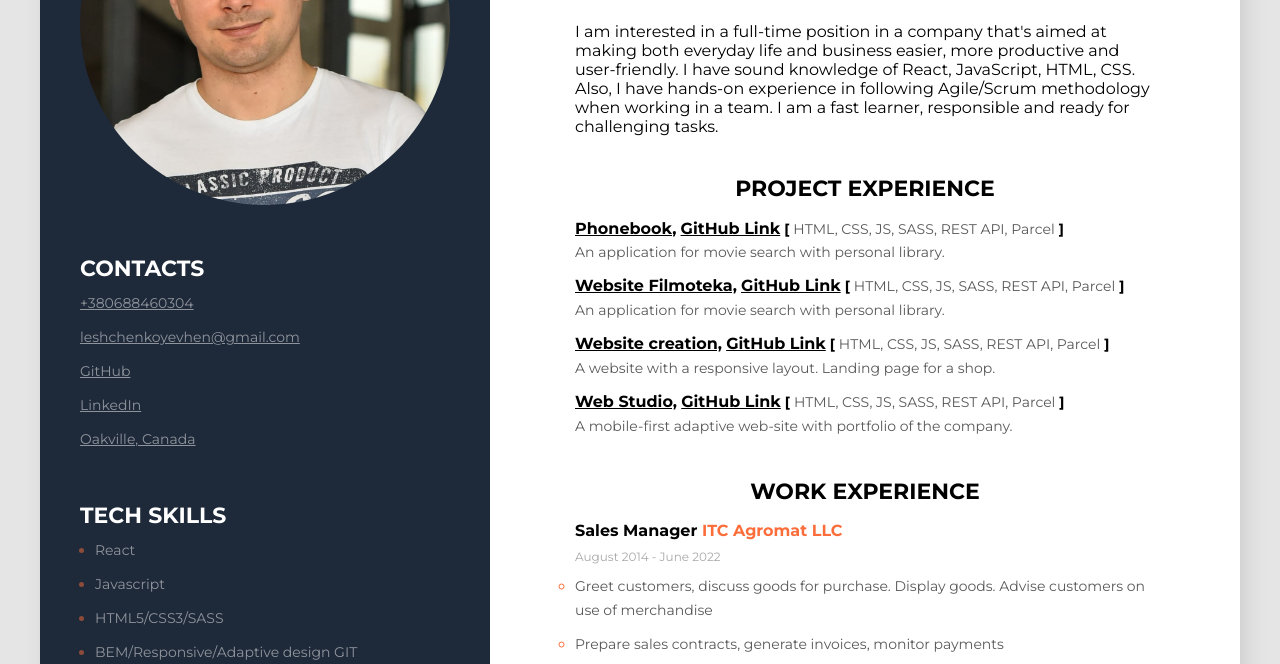
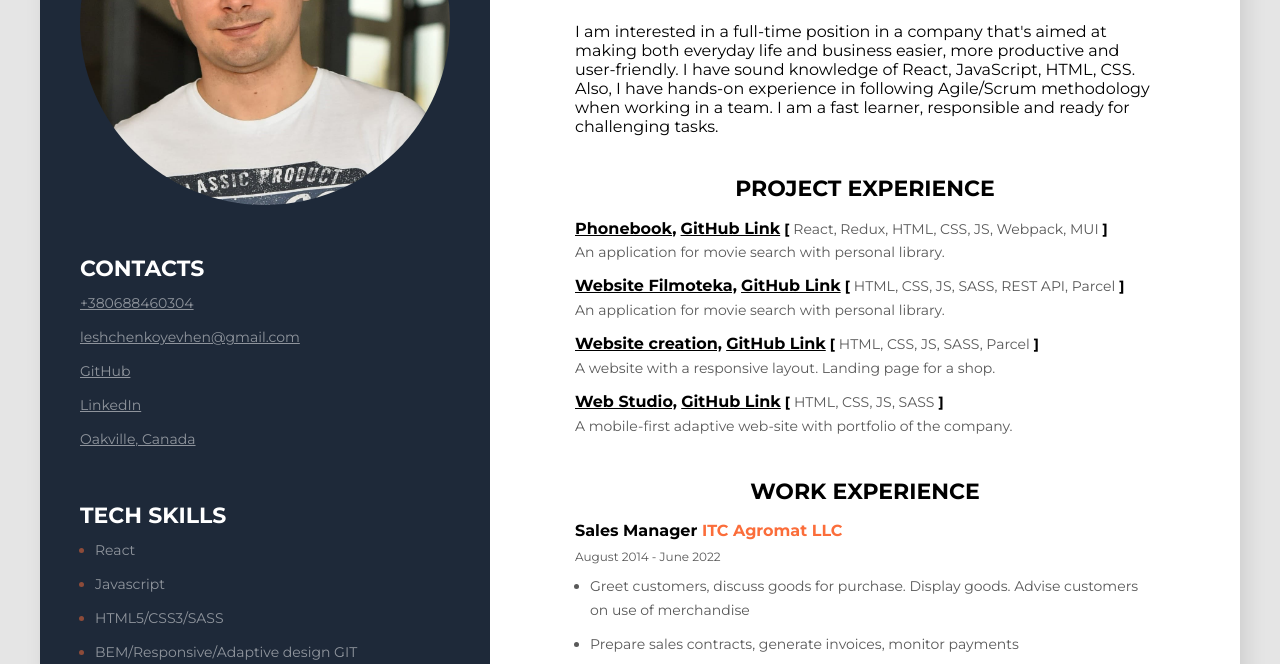
Before and after one commit to Yevhen999/my-resume, a plain HTML site: page index.html in a window 1280 px wide. Shown: the part 223-887 px from the top of the page. Drawn offline with Linux system fonts and the light colour scheme.

Commit message:
edit info

```diff
--- a/css/styles.css
+++ b/css/styles.css
@@ -205,7 +205,8 @@ img {
 
 .responsibilities-item {
   margin-top: 10px;
-  color: var(--fourth-color);
+  margin-left: 15px;
+  list-style: disc;
 }
 
 .responsibilities-text {
@@ -216,7 +217,7 @@ img {
 .education-date {
   font-size: 12px;
   line-height: 1.25;
-  color: #a8a8a8;
+  color: var(--second-color);
 }
 
 .education-item:not(:first-child) {
--- a/index.html
+++ b/index.html
@@ -131,7 +131,7 @@
                 href="https://github.com/Yevhen999/phonebook"
                 >GitHub Link</a
               ><span class="projects-stack"
-                >HTML, CSS, JS, SASS, REST API, Parcel</span
+                >React, Redux, HTML, CSS, JS, Webpack, MUI</span
               >
               <p class="projects-description">
                 An application for movie search with personal library.
@@ -164,9 +164,7 @@
                 class="projects-link-git"
                 href="https://github.com/Yevhen999/command-project-html-css"
                 >GitHub Link</a
-              ><span class="projects-stack"
-                >HTML, CSS, JS, SASS, REST API, Parcel</span
-              >
+              ><span class="projects-stack">HTML, CSS, JS, SASS, Parcel</span>
               <p class="projects-description">
                 A website with a responsive layout. Landing page for a shop.
               </p>
@@ -174,16 +172,14 @@
             <li class="projects-item">
               <a
                 class="projects-link"
-                href="https://yevhen999.github.io/goit-markup-hw-08/"
+                href="https://yevhen999.github.io/web-studio/"
                 >Web Studio,</a
               >
               <a
                 class="projects-link-git"
-                href="https://github.com/Yevhen999/goit-markup-hw-08"
+                href="https://github.com/Yevhen999/web-studio"
                 >GitHub Link</a
-              ><span class="projects-stack"
-                >HTML, CSS, JS, SASS, REST API, Parcel</span
-              >
+              ><span class="projects-stack">HTML, CSS, JS, SASS</span>
               <p class="projects-description">
                 A mobile-first adaptive web-site with portfolio of the company.
               </p>
```
